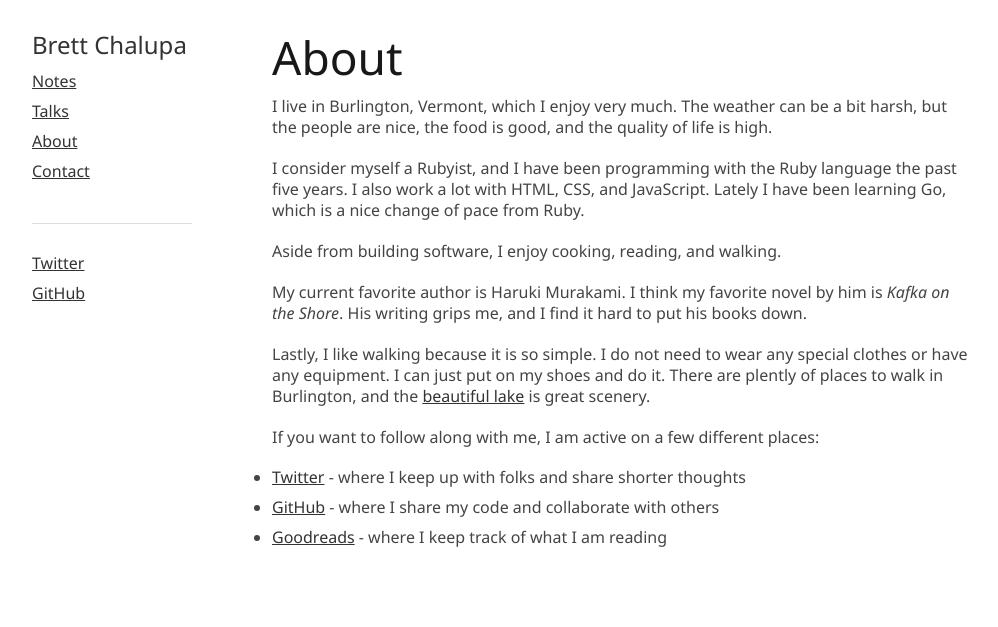
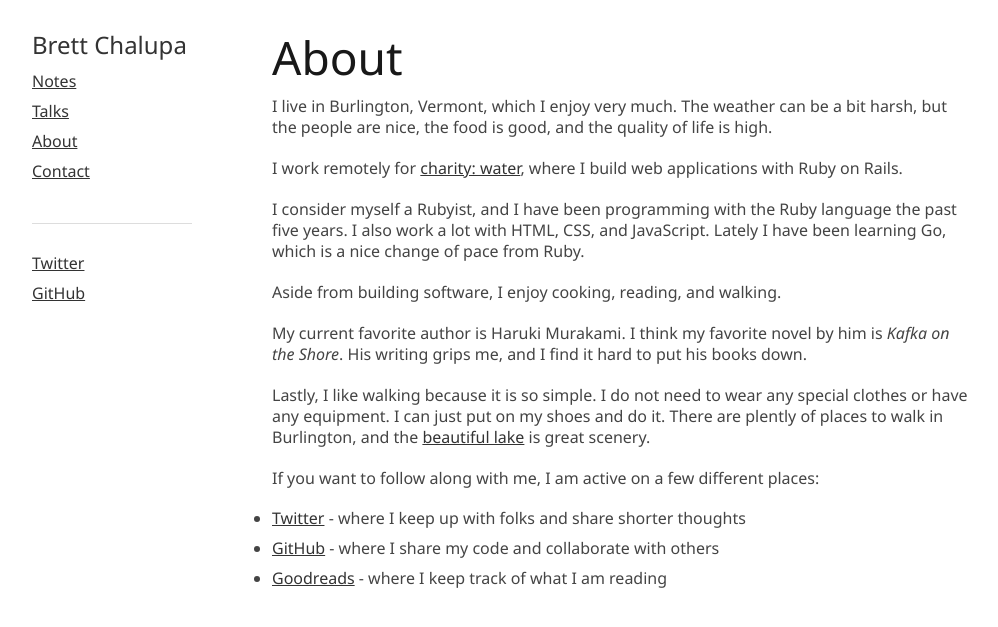
Before and after one commit to brettchalupa/brettchalupa.github.io, a Jekyll site: the page built from about.md, in a window 1280 px wide. Shown: the top 627 px of the page, without its empty margins (138-1136 px from the left). Built offline with Jekyll 4.4.1, drawn with Linux system fonts in a browser that asks for light colours; Markdown is read by kramdown in place of the engine named in the settings.

Commit message:
Add charity: water employer to About page
Explains who I work for and what I do.

```diff
--- a/about.md
+++ b/about.md
@@ -9,6 +9,9 @@ permalink: /about/
 I live in Burlington, Vermont, which I enjoy very much. The weather can be a bit
 harsh, but the people are nice, the food is good, and the quality of life is
 high.
+
+I work remotely for [charity: water](http://charitywater.org), where I
+build web applications with Ruby on Rails.
 
 I consider myself a Rubyist, and I have been programming with the Ruby
 language the past five years. I also work a lot with HTML, CSS, and
```
